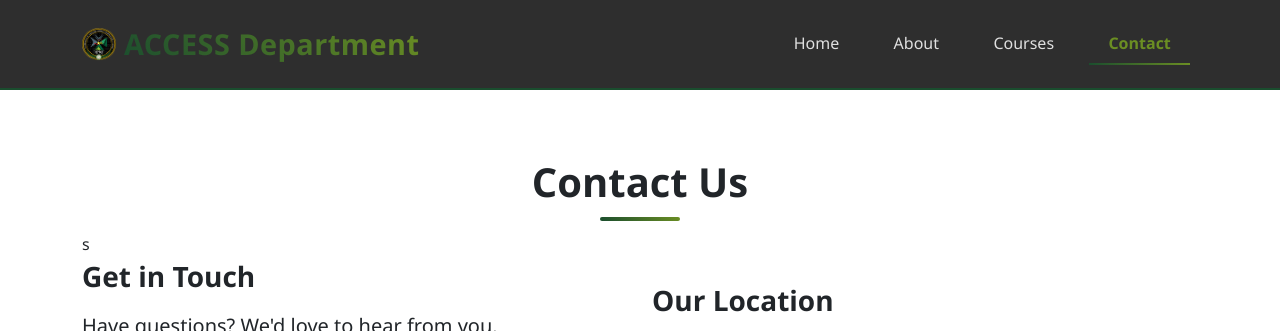
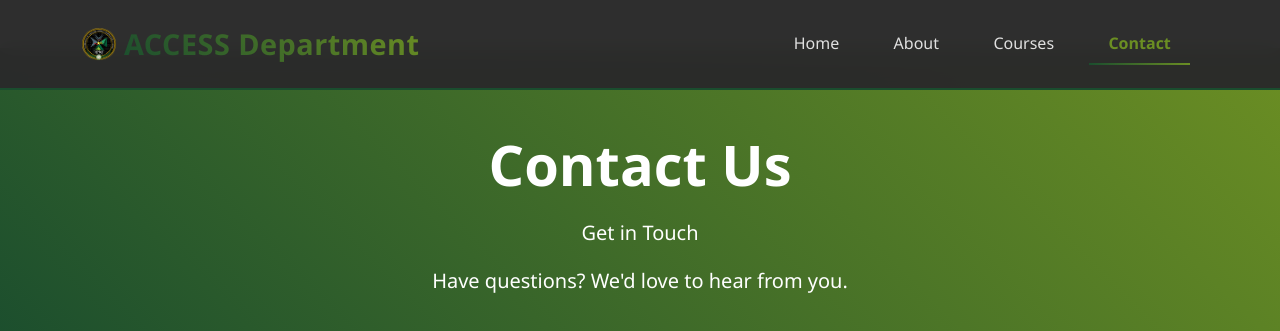
Before and after one commit to jayror0/access-department, a PHP site: page /contact.php in a window 1280 px wide. Shown: the top 331 px of the page. Run offline with PHP 8.4, Linux system fonts and the light colour scheme.

Commit message:
third-changes-about-and-contact

```diff
--- a/about.php
+++ b/about.php
@@ -1,7 +1,7 @@
 <?php include('includes/header.php'); ?>
 
 
-<!-- About header -->$_COOKIE
+<!-- About header -->
  <section class="about-header bg-light">
     <div class="container">
         <h1 class="text-center">About Our Department</h1>
--- a/contact.php
+++ b/contact.php
@@ -22,16 +22,24 @@ if ($_SERVER['REQUEST_METHOD'] === 'POST') {
 include('includes/header.php');
 ?>
 
+<!-- About header -->
+<section class="about-contact bg-light">
+    <div class="container">
+        <h1 class="text-center">Contact Us</h1>
+        <p class="text-center lead"><strong>Get in Touch</strong></p>
+        <p class="text-center lead">Have questions? We'd love to hear from you.</p>
+    </div>
+ </section>
+
 <section class="contact">
     <div class="container">
-        <h2 class="text-center mb-4">Contact Us</h2>
 
         <?php if (isset($success)): ?>
             <div class="alert alert-success" role="alert">
                 <?php echo $success; ?>
             </div>
         <?php endif; ?>
-        s
+
         <?php if (isset($error)): ?>
             <div class="alert alert-danger" role="alert">
                 <?php echo $error; ?>
@@ -41,8 +49,6 @@ include('includes/header.php');
         <div class="row">
             <div class="col-md-6">
                 <div class="contact-info mb-5">
-                    <h3>Get in Touch</h3>
-                    <p class="lead">Have questions? We'd love to hear from you.</p>
 
                     <div class="mt-4">
                         <h4>Contact Information</h4>
--- a/css/style.css
+++ b/css/style.css
@@ -500,6 +500,15 @@ footer {
 }
 
 
+/* About Contact Styles */
+.about-contact {
+    margin-top: 3rem;
+    padding: 5rem 0 4rem;
+    background: linear-gradient(45deg, var(--primary), var(--accent));
+    color: white;
+    margin-bottom: 3rem;
+}
+
 .available-courses {
     padding: 5rem 0;
 }
```
